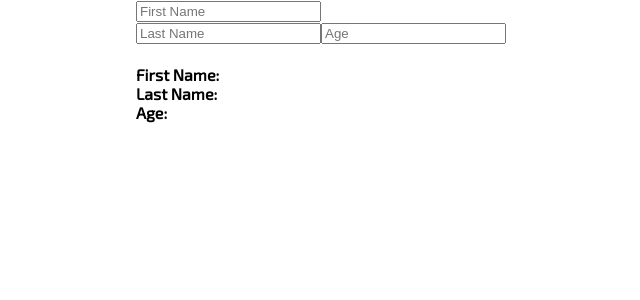
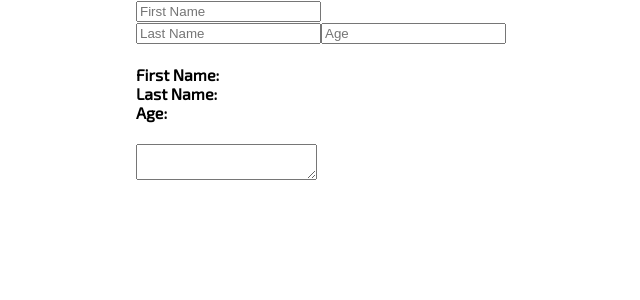
Before and after one commit to norbert-lukaszuk/reactapp, a React (Create React App) app: page / in a window 1280 px wide. Shown: the top 300 px of the page, without its empty margins (319-959 px from the left). Built offline with nearby package versions, Linux system fonts and the light colour scheme.

Commit message:
textarea

```diff
--- a/src/App.js
+++ b/src/App.js
@@ -7,29 +7,35 @@ class App extends React.Component {
       FirstName: "",
       LastName: "",
       Age: "",
+      Description: "",
     };
   }
   handleChange = (e) => {
-    this.setState({ [e.target.name]: e.target.value });
+    const { name, value } = e.target; // destructure properties name & value before asigne them to state
+    console.log(name, value);
+    this.setState({ [name]: value }); //input name attribute must be the same as key in state object
   };
   render() {
     return (
       <form>
         <input
           type="text"
-          name="FirstName"
+          value={this.state.FirstName} //this way we always know the state & input are in sync
+          name="FirstName" // this way we can handle few inputs using just one handle function
           placeholder="First Name"
           onChange={this.handleChange}
         />
         <br />
         <input
           type="text"
+          value={this.state.LastName}
           name="LastName"
           placeholder="Last Name"
           onChange={this.handleChange}
         />
         <input
           type="number"
+          value={this.state.Age}
           name="Age"
           placeholder="Age"
           onChange={this.handleChange}
@@ -39,6 +45,11 @@ class App extends React.Component {
           First Name: {this.state.FirstName} <br /> Last Name:{" "}
           {this.state.LastName} <br /> Age: {this.state.Age}
         </h4>
+        <textarea
+          name="description"
+          onChange={this.handleChange}
+          value={this.state.Description}
+        />
       </form>
     );
   }
```
